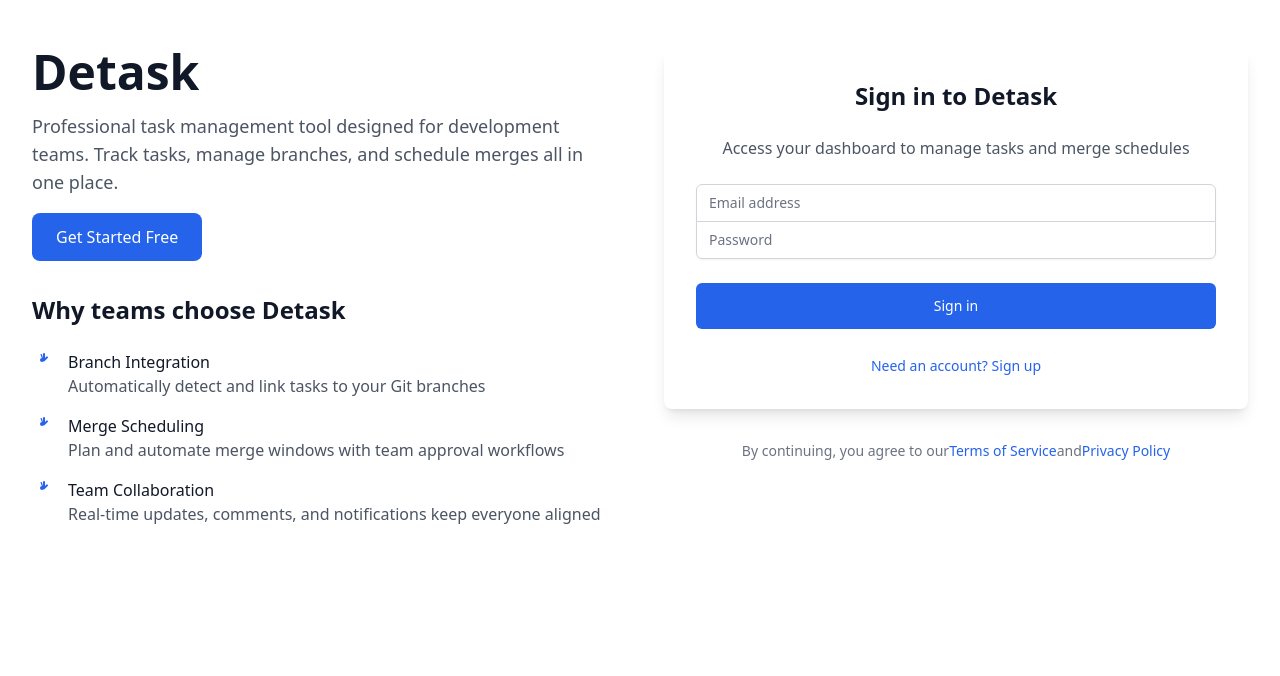
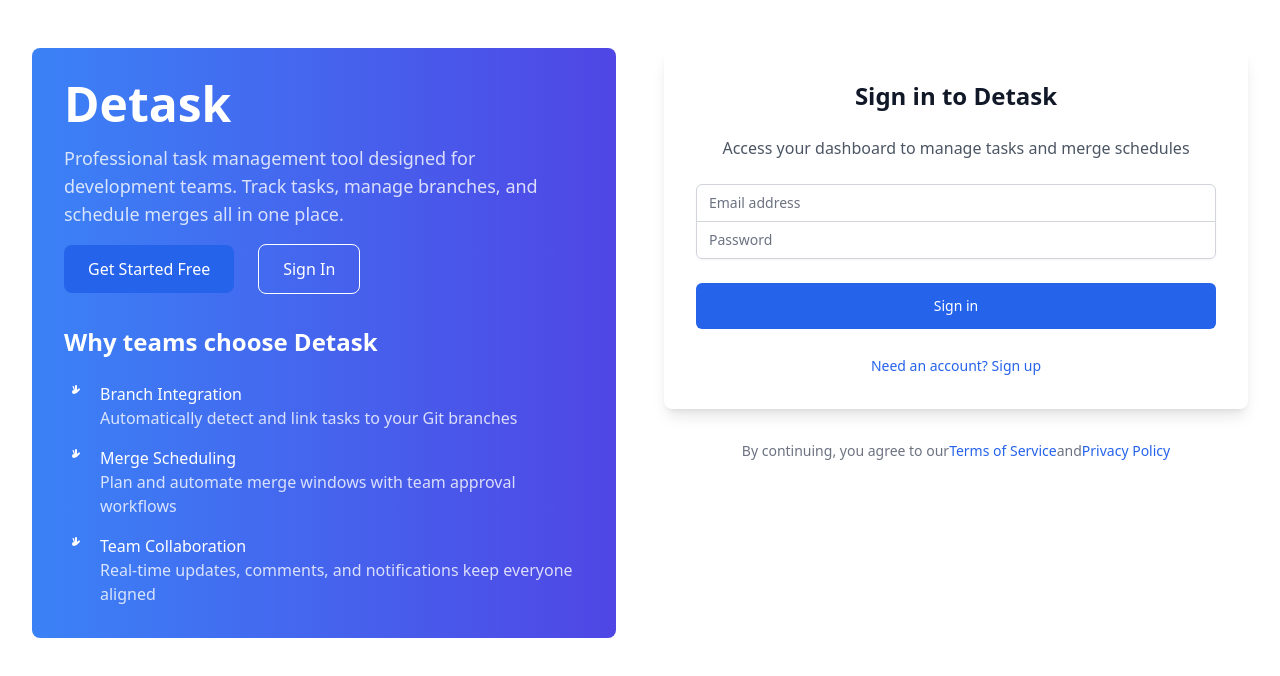
Before and after one commit to ghostm0nk/detask, a React (Vite) app: page / in a window 1280 px wide. Shown: the top 676 px of the page. Built offline with nearby package versions, Linux system fonts and the light colour scheme; no server answers.

Commit message:
Update src/components/Auth.jsx

```diff
--- a/src/components/Auth.jsx
+++ b/src/components/Auth.jsx
@@ -32,12 +32,12 @@ export default function Auth() {
       <div className="max-w-7xl mx-auto px-4 sm:px-6 lg:px-8 py-12">
         <div className="grid grid-cols-1 lg:grid-cols-2 gap-12 items-start">
           {/* Left column: Hero content */}
-          <div className="space-y-8">
+          <div className="space-y-8 bg-gradient-to-r from-blue-500 to-indigo-600 text-white p-8 rounded-lg">
             <div className="space-y-4">
-              <h1 className="text-4xl font-bold text-gray-900 lg:text-5xl">
+              <h1 className="text-4xl font-bold text-white lg:text-5xl">
                 Detask
               </h1>
-              <p className="text-lg text-gray-600">
+              <p className="text-lg text-white/80">
                 Professional task management tool designed for development teams. Track tasks, manage branches, and schedule merges all in one place.
               </p>
               <div className="flex items-center space-x-6">
@@ -57,44 +57,44 @@ export default function Auth() {
             </div>
 
             <div className="space-y-6">
-              <h2 className="text-2xl font-semibold text-gray-900">
+              <h2 className="text-2xl font-semibold text-white">
                 Why teams choose Detask
               </h2>
               <div className="grid grid-cols-1 gap-4">
                 <div className="flex items-start space-x-4">
                   <div className="flex-shrink-0">
-                    <svg className="h-5 w-5 text-blue-600" viewBox="0 0 20 20" fill="currentColor">
+                    <svg className="h-5 w-5 text-white" viewBox="0 0 20 20" fill="currentColor">
                       <path d="M10 12a2 2 0 100-4 2 2 0 000 4z" />
                       <path fillRule="evenodd" d="M8.414 4.293a1 1 0 011.414 0L11 8V4a1 1 0 012 0v4l1.293-1.293a1 1 0 111.414 1.414l-3 3a1 1 0 01-1.414 0l-1.293-1.293a1 1 0 010-1.414z" clipRule="evenodd" />
                     </svg>
                   </div>
                   <div>
-                    <h3 className="font-medium text-gray-900">Branch Integration</h3>
-                    <p className="text-gray-600">Automatically detect and link tasks to your Git branches</p>
+                    <h3 className="font-medium text-white">Branch Integration</h3>
+                    <p className="text-white/80">Automatically detect and link tasks to your Git branches</p>
                   </div>
                 </div>
                 <div className="flex items-start space-x-4">
                   <div className="flex-shrink-0">
-                    <svg className="h-5 w-5 text-blue-600" viewBox="0 0 20 20" fill="currentColor">
+                    <svg className="h-5 w-5 text-white" viewBox="0 0 20 20" fill="currentColor">
                       <path d="M10 12a2 2 0 100-4 2 2 0 000 4z" />
                       <path fillRule="evenodd" d="M8.414 4.293a1 1 0 011.414 0L11 8V4a1 1 0 012 0v4l1.293-1.293a1 1 0 111.414 1.414l-3 3a1 1 0 01-1.414 0l-1.293-1.293a1 1 0 010-1.414z" clipRule="evenodd" />
                     </svg>
                   </div>
                   <div>
-                    <h3 className="font-medium text-gray-900">Merge Scheduling</h3>
-                    <p className="text-gray-600">Plan and automate merge windows with team approval workflows</p>
+                    <h3 className="font-medium text-white">Merge Scheduling</h3>
+                    <p className="text-white/80">Plan and automate merge windows with team approval workflows</p>
                   </div>
                 </div>
                 <div className="flex items-start space-x-4">
                   <div className="flex-shrink-0">
-                    <svg className="h-5 w-5 text-blue-600" viewBox="0 0 20 20" fill="currentColor">
+                    <svg className="h-5 w-5 text-white" viewBox="0 0 20 20" fill="currentColor">
                       <path d="M10 12a2 2 0 100-4 2 2 0 000 4z" />
                       <path fillRule="evenodd" d="M8.414 4.293a1 1 0 011.414 0L11 8V4a1 1 0 012 0v4l1.293-1.293a1 1 0 111.414 1.414l-3 3a1 1 0 01-1.414 0l-1.293-1.293a1 1 0 010-1.414z" clipRule="evenodd" />
                     </svg>
                   </div>
                   <div>
-                    <h3 className="font-medium text-gray-900">Team Collaboration</h3>
-                    <p className="text-gray-600">Real-time updates, comments, and notifications keep everyone aligned</p>
+                    <h3 className="font-medium text-white">Team Collaboration</h3>
+                    <p className="text-white/80">Real-time updates, comments, and notifications keep everyone aligned</p>
                   </div>
                 </div>
               </div>
```
